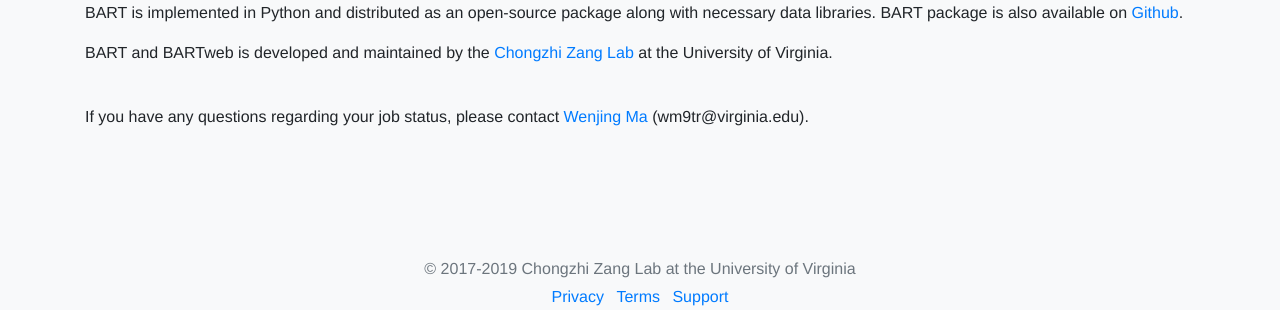
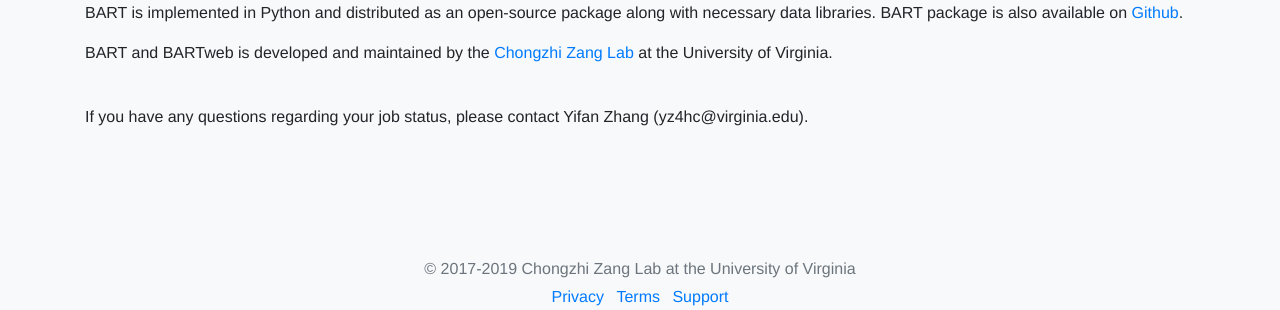
Before and after one commit to zang-lab/BARTweb_frontend, a Flask app: page /contact in a window 1280 px wide. Shown: the part 205-515 px from the top of the page. Run offline with Flask 2, Linux system fonts and the light colour scheme; some libraries are stand-ins or nearby versions.

Commit message:
change contact

```diff
--- a/templates/contact.html
+++ b/templates/contact.html
@@ -46,7 +46,7 @@
           </p><br>
 
           <p>
-            If you have any questions regarding your job status, please contact <a href="https://marvinquiet.github.io/" target="_blank">Wenjing Ma</a> (wm9tr@virginia.edu).
+            If you have any questions regarding your job status, please contact Yifan Zhang (yz4hc@virginia.edu).
           </p>
         </div>
 
```
